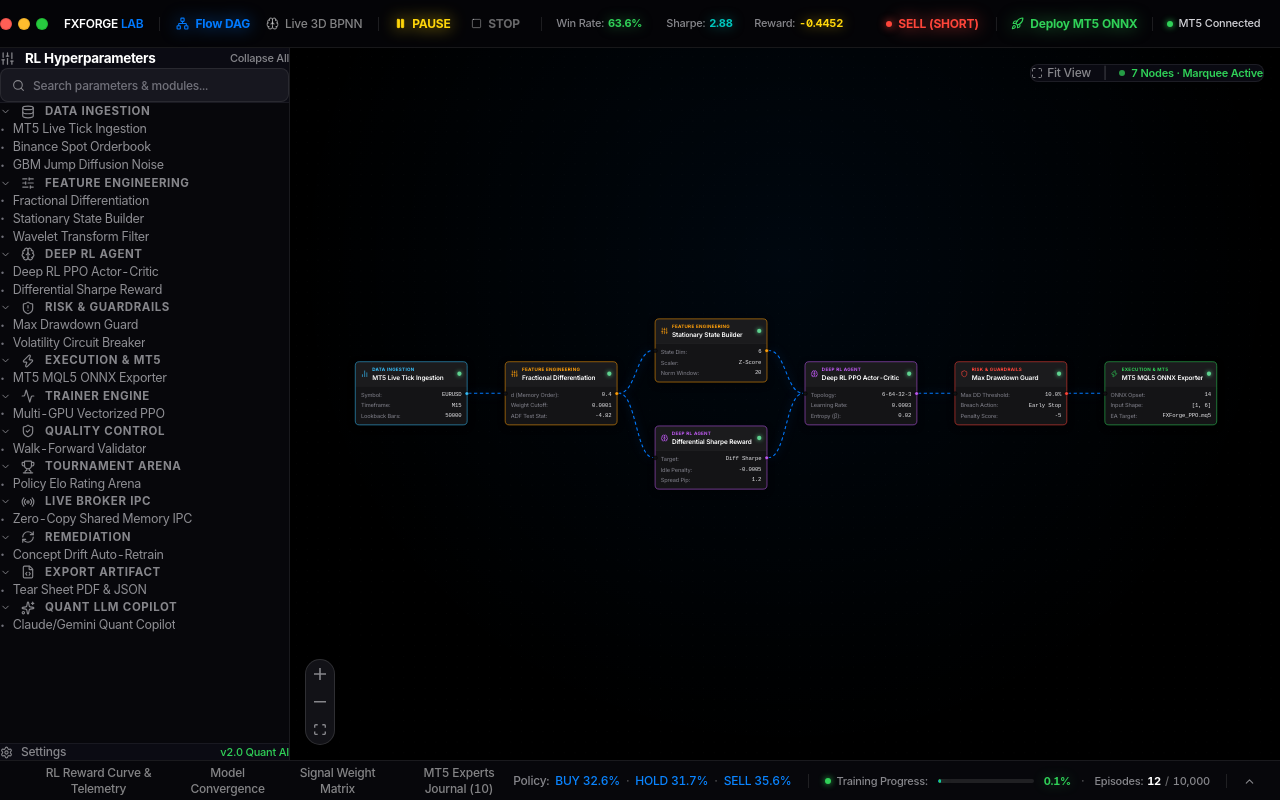
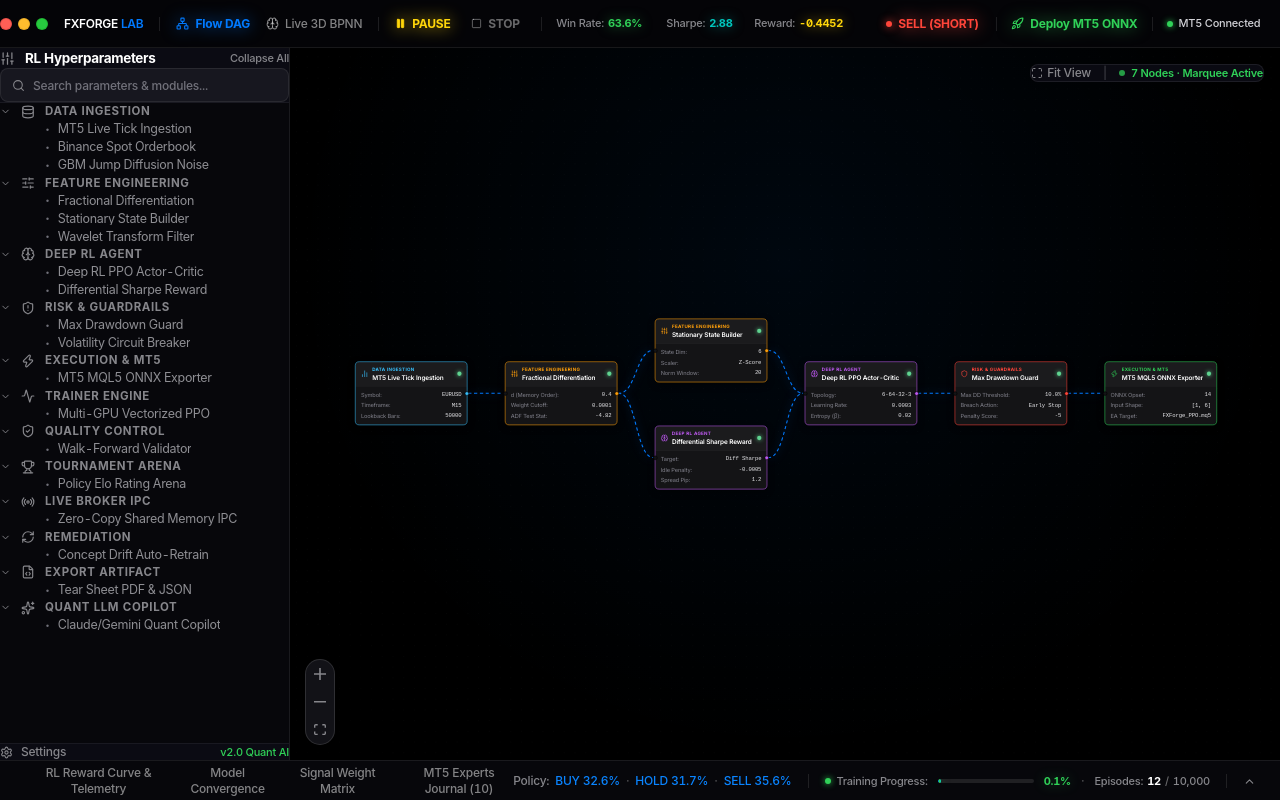
Before and after one commit to superman-owner/AI-RL-BPNN, a React (Vite) app: page / in a window 1280 px wide. Built offline with nearby package versions, Linux system fonts and the light colour scheme.

Commit message:
fix(sidebar): enforce inline style paddingLeft 45px so Mid Dot aligns directly with Header title start

```diff
--- a/src/components/Sidebar/NodePalette.tsx
+++ b/src/components/Sidebar/NodePalette.tsx
@@ -146,7 +146,10 @@ export const NodePalette: React.FC<NodePaletteProps> = ({ onOpenSettings }) => {
 
               {/*  Child Items (Mid Dot aligns directly under first letter of Header) */}
               {isExpanded && (
-                <div className="mt-2 space-y-1.5 pl-[36px]">
+                <div
+                  className="mt-2 space-y-1.5"
+                  style={{ paddingLeft: '45px' }}
+                >
                   {matchingNodes.map((node) => {
                     const isNodeHovered = hoveredNode === node.type;
 
@@ -158,9 +161,9 @@ export const NodePalette: React.FC<NodePaletteProps> = ({ onOpenSettings }) => {
                         onMouseEnter={() => setHoveredNode(node.type)}
                         onMouseLeave={() => setHoveredNode(null)}
                         title="Drag onto canvas to add module"
-                        className="h-[18px] flex items-center justify-between cursor-grab transition-colors pr-1"
+                        className="h-[18px] flex items-center justify-between cursor-grab transition-colors pr-2"
                       >
-                        {/* Left: Mid Dot (·) directly aligned under Header text */}
+                        {/* Left: Mid Dot (·) directly aligned at 45px mark under Header text */}
                         <div className="flex items-center gap-2 min-w-0 flex-1">
                           <span
                             className={`text-[15px] font-bold leading-none select-none transition-colors flex-shrink-0 ${
```
